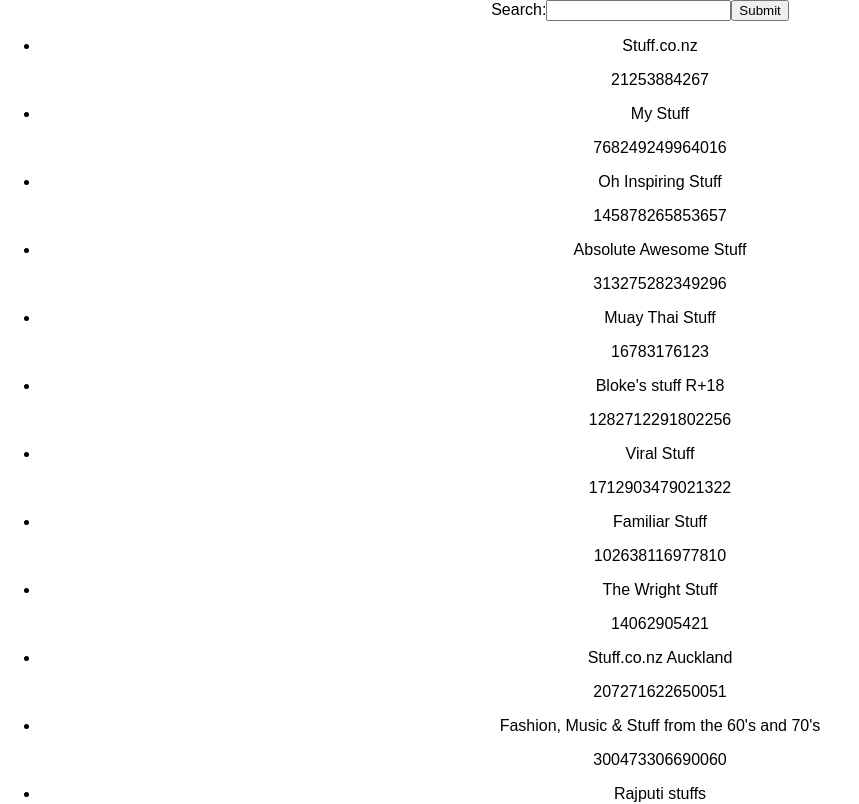
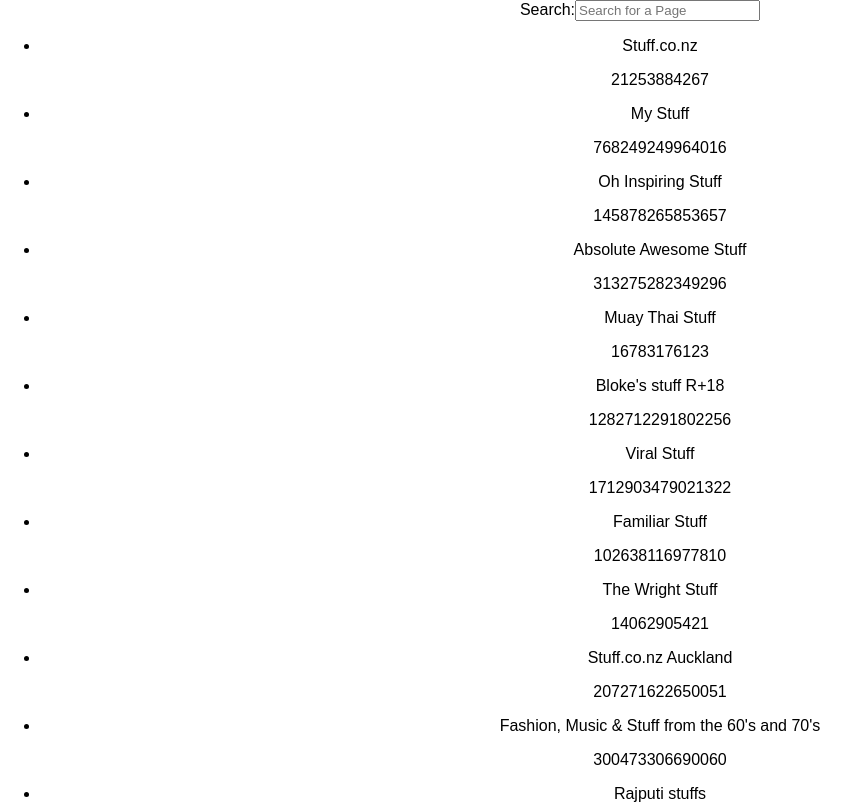
Before and after one commit to mridushi/mridushi.github.io, a React (Create React App) app: page / in a window 1280 px wide. Shown: the top 804 px of the page, without its empty margins (0-859 px from the left). Built offline with nearby package versions, Linux system fonts and the light colour scheme.

Commit message:
Superagent installed

```diff
--- a/package.json
+++ b/package.json
@@ -5,7 +5,8 @@
   "dependencies": {
     "react": "^15.6.1",
     "react-dom": "^15.6.1",
-    "react-scripts": "1.0.10"
+    "react-scripts": "1.0.10",
+    "superagent": "^3.5.2"
   },
   "scripts": {
     "start": "react-scripts start",
--- a/src/App.js
+++ b/src/App.js
@@ -124,17 +124,18 @@
 
 
 class App extends Component {
+  handleChange(e){
+    console.log(e.target.value);
+  }
+
   render() {
     let Results = data.data.map(page => <li><p>{page.name}</p><p>{page.id}</p></li>)
     return (
       <div className="App">
-      <form>
         <label>
           Search:
-          <input type="text" name="name" />
+          <input type="text" name="name" placeholder="Search for a Page" onChange={this.handleChange}/>
         </label>
-        <input type="submit" value="Submit" />
-      </form>
         <ul>{Results}</ul>
       </div>
     );
```
